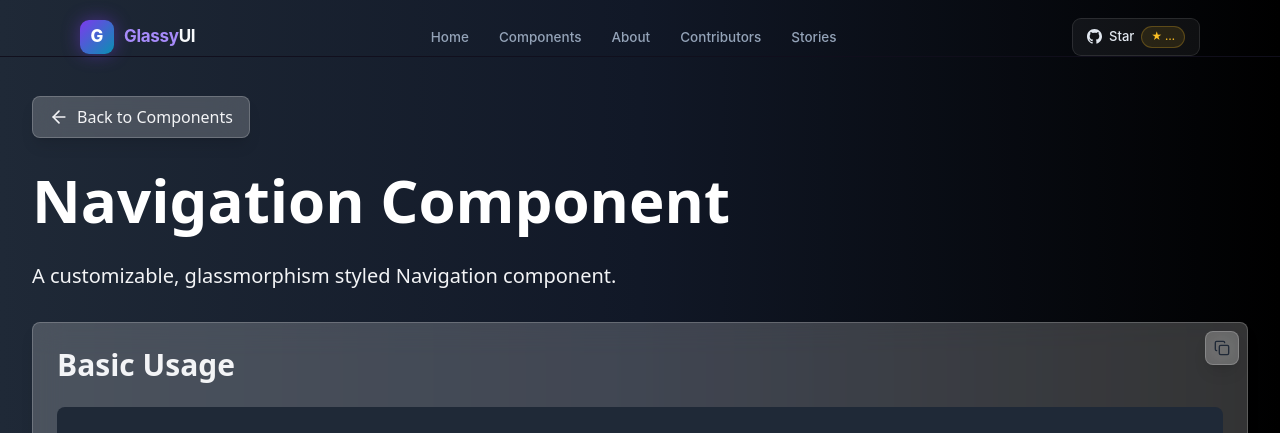
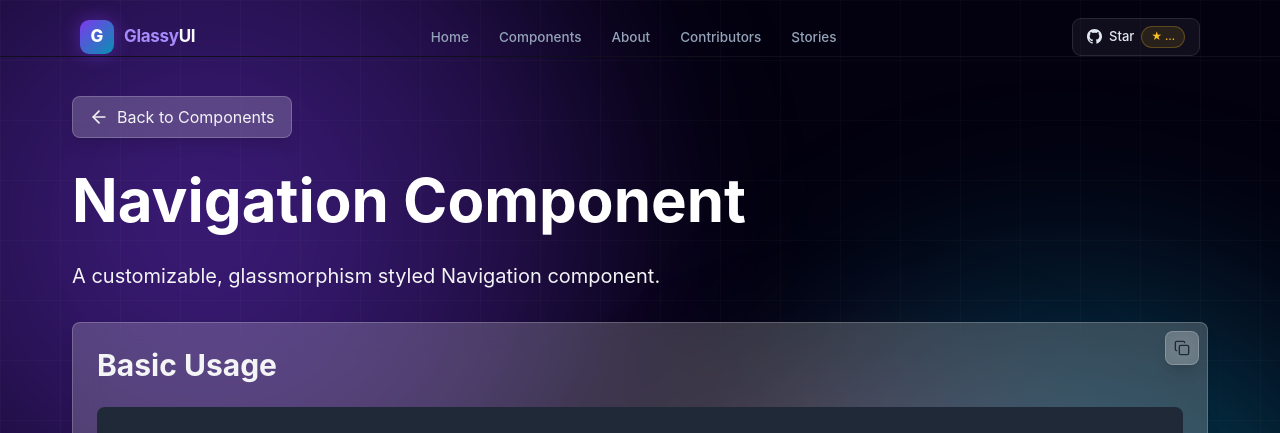
Before and after one commit to Jaishree2310/GlassyUI-Components, a React (Create React App) app: page /navigation-details in a window 1280 px wide. Shown: the top 433 px of the page. Built offline with nearby package versions, Linux system fonts and the light colour scheme; no server answers.

Commit message:
fix(NavigationDetailsPage): replace gray gradient bg with PageShell

```diff
--- a/src/components/NavigationDetailsPage.tsx
+++ b/src/components/NavigationDetailsPage.tsx
@@ -2,7 +2,7 @@ import React, { useState } from 'react';
 import { useNavigate } from 'react-router-dom';
 import { ArrowLeft, Copy, Check, Menu, Home } from 'lucide-react';
 
-import BackToTopButton from './BackToTop';
+import PageShell from './PageShell';
 
 const getGlassyClasses = (opacity = 20) => {
   return `backdrop-filter backdrop-blur-lg bg-white bg-opacity-${opacity}
@@ -88,9 +88,7 @@ const NavigationDetailsPage: React.FC = () => {
   const navigationCode = getNavigationCode();
 
   return (
-    <div className='min-h-screen pt-24 px-8 pb-8 font-sans bg-gradient-to-r from-gray-800 via-gray-900 to-black text-white relative'>
-      <BackToTopButton />
-      <div className='relative z-10'>
+    <PageShell>
       <button
         onClick={handleBackToComponents}
         className={`mb-8 flex items-center ${getGlassyClasses()} px-4 py-2 hover:bg-white/40 transition-all duration-300 text-gray-100`}
@@ -154,17 +152,15 @@ const NavigationDetailsPage: React.FC = () => {
                 <td className='p-2'>boolean</td>
                 <td className='p-2'>false</td>
                 <td className='p-2'>
-                    Whether the navigation menu is open or not shown when open
-                    in small screen devices
+                  Whether the navigation menu is open or not shown when open in
+                  small screen devices
                 </td>
               </tr>
               <tr>
                 <td className='p-2'>selected</td>
                 <td className='p-2'>string</td>
                 <td className='p-2'>''</td>
-                  <td className='p-2'>
-                    The currently selected navigation item
-                  </td>
+                <td className='p-2'>The currently selected navigation item</td>
               </tr>
               <tr className='bg-white bg-opacity-10'>
                 <td className='p-2'>onSelect</td>
@@ -236,8 +232,7 @@ const NavigationDetailsPage: React.FC = () => {
           </nav>
         </div>
       </section>
-      </div>
-    </div>
+    </PageShell>
   );
 };
 
```
Lines whose indentation alone changed are shown as unchanged.
